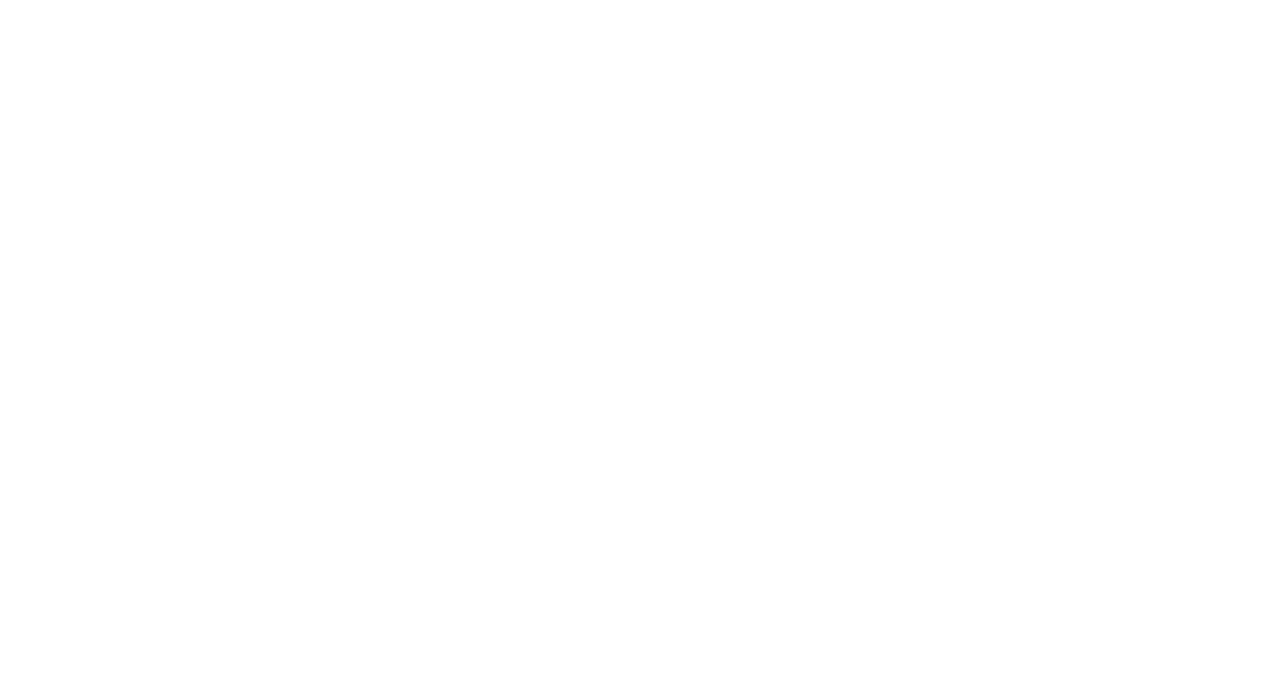
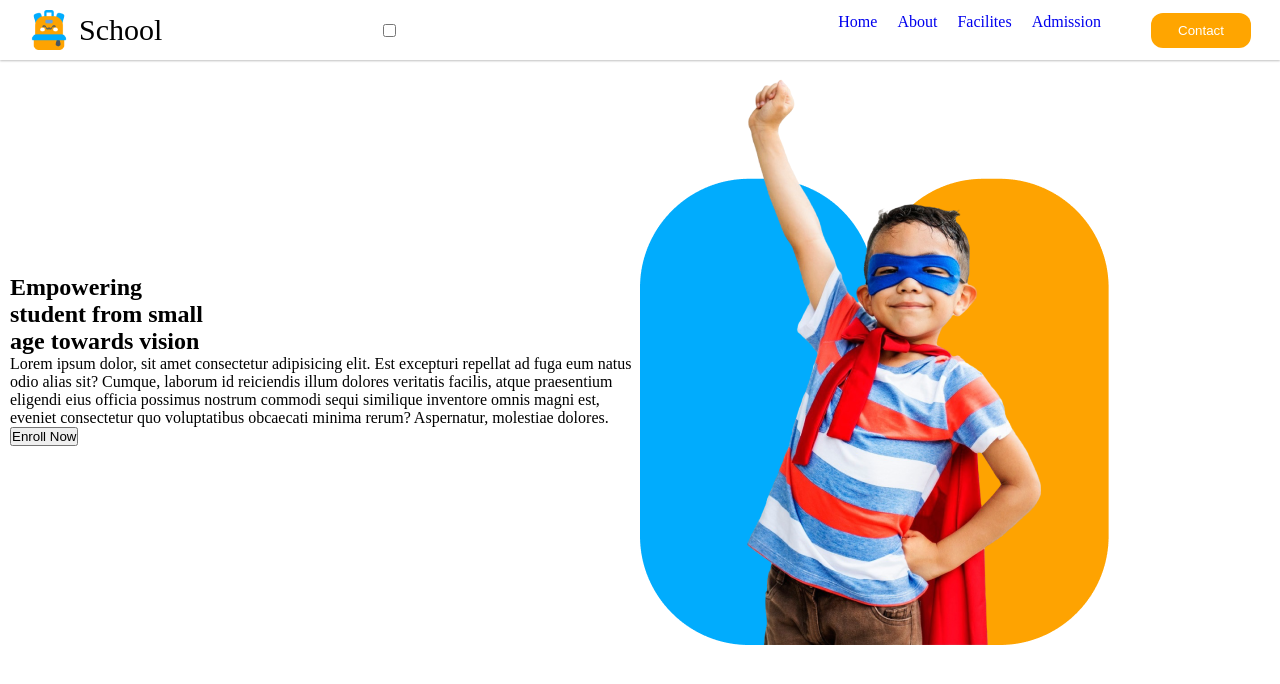
Before and after one commit to sohanaweb/Kids-Education, a plain HTML site: page index.html in a window 1280 px wide. Drawn offline with Linux system fonts and the light colour scheme.

Commit message:
banner and nav add

```diff
--- a/index.html
+++ b/index.html
@@ -3,9 +3,47 @@
 <head>
     <meta charset="UTF-8">
     <meta name="viewport" content="width=device-width, initial-scale=1.0">
-    <title>kids education</title>
+    <title>Kids Education</title>
+    <link rel="stylesheet" href="style.css">
 </head>
 <body>
+    <header>
+        <div class="logo">
+            <img src="/assets/logo.png" alt="schoollogo">
+            <span id="scol">School</span>
+        </div>
+        <input type="checkbox" id="menucheckbox">
+        <label for ="menucheckbox" class="menutoggle">
+            <span></span>
+            <span></span>
+            <span></span>
+        </label>
+<nav>
+    <ul>
+        <li><a href="#">Home</a></li>
+        <li><a href="#">About</a></li>
+        <li><a href="#">Facilites</a></li>
+        <li><a href="#">Admission</a></li>
+        <button class="btncontact">Contact</button>
+    </ul>
 
+</nav>
+    </header>
+    <section class="banner">
+<div class="bannertext">
+    <h1><span id="empow">Empowering</span> <br>student from small <br>age <span>towards vision</span></h1>
+    <p>Lorem ipsum dolor, sit amet consectetur adipisicing elit. Est excepturi repellat ad fuga eum natus odio alias sit? Cumque, laborum id reiciendis illum dolores veritatis facilis, atque praesentium eligendi eius officia possimus nostrum commodi sequi similique inventore omnis magni est, eveniet consectetur quo voluptatibus obcaecati minima rerum? Aspernatur, molestiae dolores.</p>
+    <button class="banbtn">Enroll Now</button>
+</div>
+<div class="bannerimage">
+    <img src="/assets/hero-kids.png" alt="heropicture">
+</div>
+    </section>
+
+
+
+
+
+    <footer></footer>
 </body>
 </html>
--- /dev/null
+++ b/style.css
@@ -0,0 +1,69 @@
+* {
+margin: 0;
+padding: 0;
+box-sizing: border-box;
+}
+header{
+    display: flex;
+    justify-content: space-between;
+    align-items: center;
+    padding: 10px 29px;
+    box-shadow: 0 1px 2px rgba(0, 0, 0, 0.25);
+}
+.logo{
+    display: flex;
+    align-items: center;
+}
+.logo img{
+    width: 40px;
+   margin-right: 10px;
+
+}
+#scol{
+    font-size: 30px;
+    }
+    /* /navbar style*  */
+    nav{
+        display: flex;
+        align-items: center;
+    }
+nav ul{
+    display: flex;
+    list-style: none;
+    gap:20px
+}
+nav ul li a{
+    text-decoration: none;
+    font-size: medium;
+}
+.btncontact{
+    background-color: orange;
+    padding: 10px 10px;
+    color: white;
+    border: none;
+    border-radius:12px ;
+    width: 100px;
+    margin-left: 30px;
+}
+menu-checkbox:checked + nav {
+    display: flex;
+}
+
+.menu-toggle {
+    display: flex;
+}
+/* banner section */
+.banner{
+    display: flex;
+flex-wrap: wrap;
+align-items: center;
+padding: 10px;
+
+
+}
+.bannertext{
+
+    flex: 1;
+    max-width: 50%;
+
+}
```
